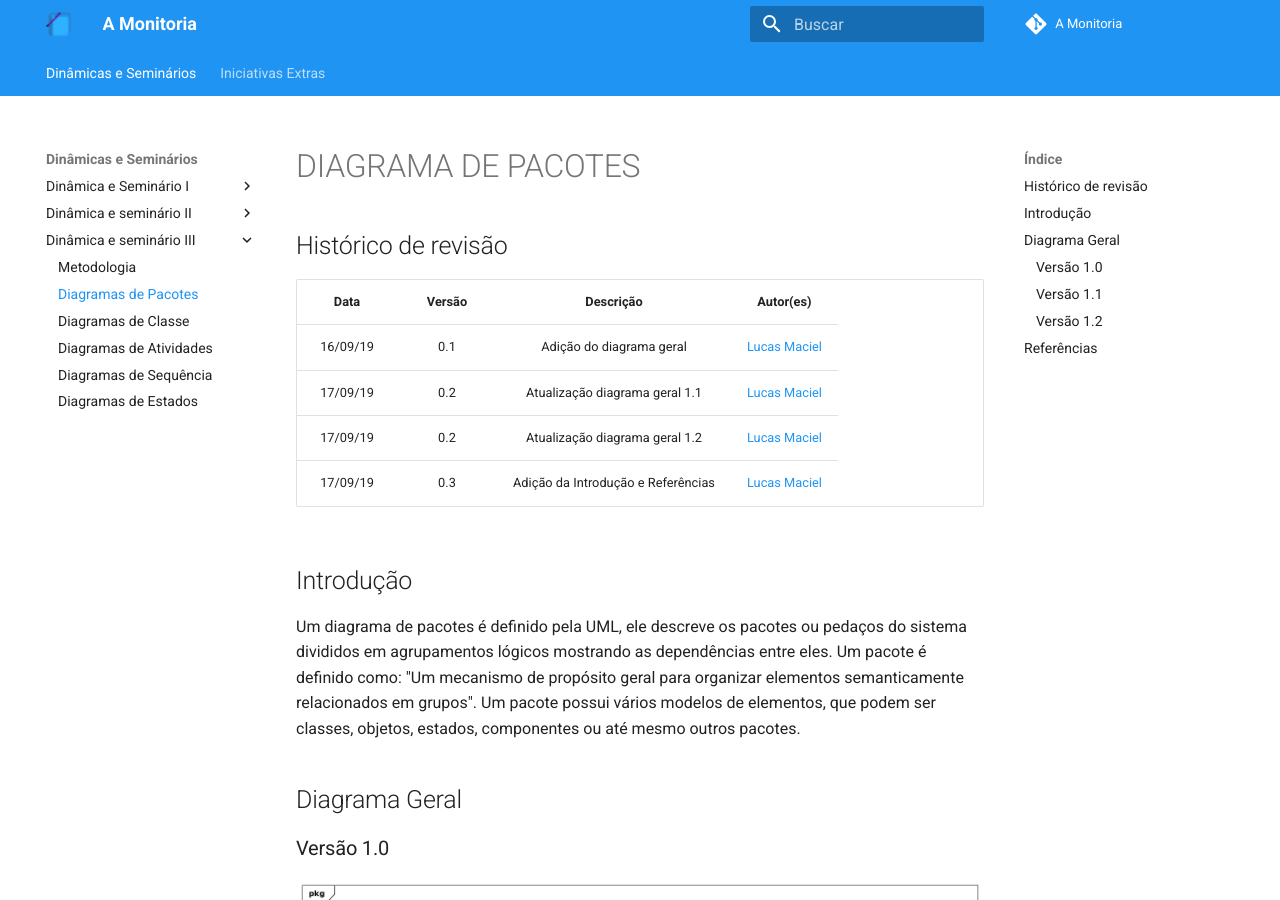
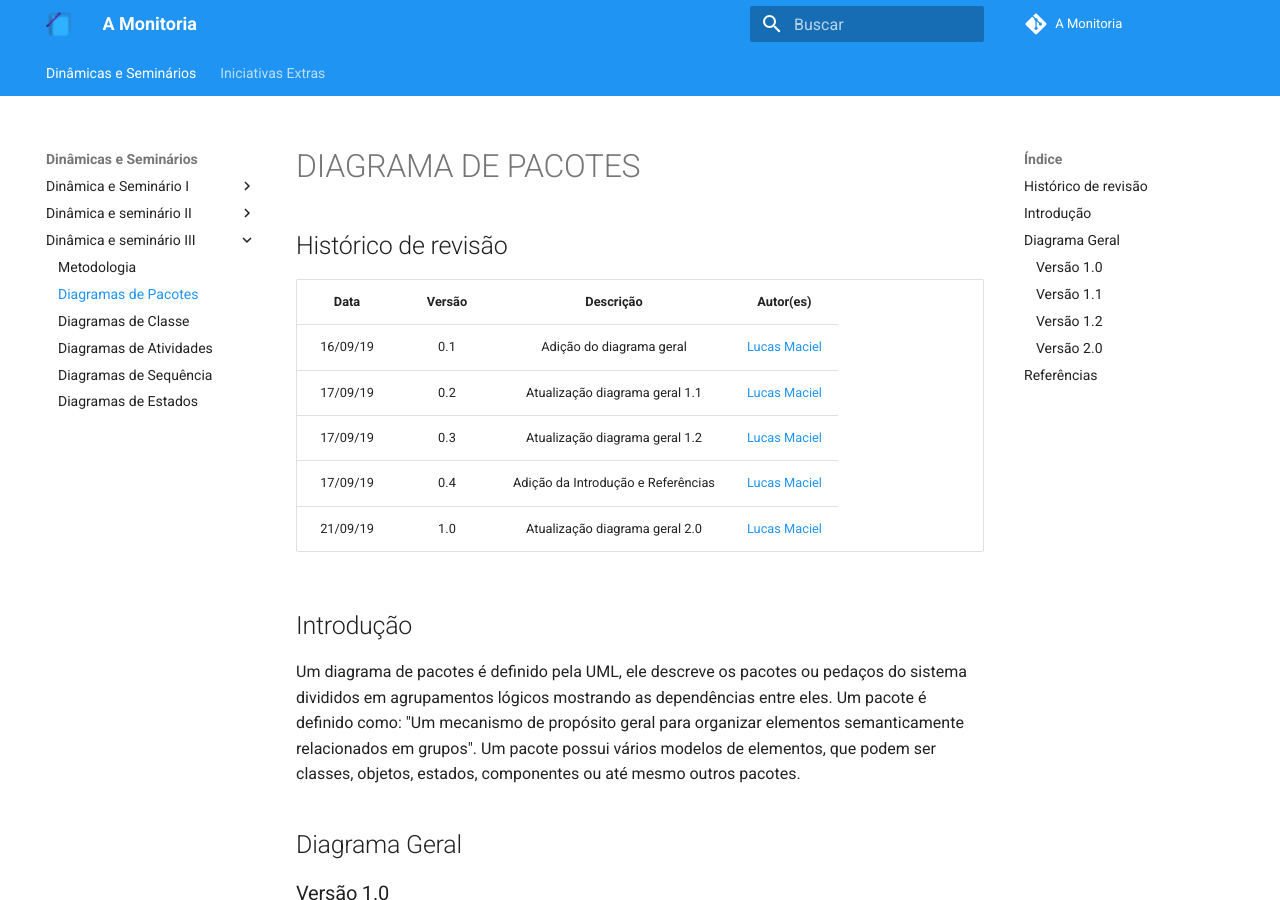
Before and after one commit to 2019-2-arquitetura-desenho/wiki, an MkDocs documentation site: the page built from docs/dinamica_seminario_III/diagrama_pacotes.md, in a window 1280 px wide and 900 px high. Built offline with MkDocs 1.6.1 and Material for MkDocs 9.7.7, drawn with Linux system fonts in a browser that asks for light colours; comment, search, counter and statistics services are not loaded; old or Windows-style settings are respelled for this version of MkDocs.

Commit message:
att package diagram 2.0

```diff
--- a/docs/dinamica_seminario_III/diagrama_pacotes.md
+++ b/docs/dinamica_seminario_III/diagrama_pacotes.md
@@ -6,8 +6,9 @@
 |:----:|:------:|:---------:|:--------:|
 | 16/09/19 | 0.1 | Adição do diagrama geral | [Lucas Maciel](https://github.com/Ridersk) |
 | 17/09/19 | 0.2 | Atualização diagrama geral 1.1 | [Lucas Maciel](https://github.com/Ridersk) |
-| 17/09/19 | 0.2 | Atualização diagrama geral 1.2 | [Lucas Maciel](https://github.com/Ridersk) |
-| 17/09/19 | 0.3 | Adição da Introdução e Referências | [Lucas Maciel](https://github.com/Ridersk) |
+| 17/09/19 | 0.3 | Atualização diagrama geral 1.2 | [Lucas Maciel](https://github.com/Ridersk) |
+| 17/09/19 | 0.4 | Adição da Introdução e Referências | [Lucas Maciel](https://github.com/Ridersk) |
+| 21/09/19 | 1.0 | Atualização diagrama geral 2.0 | [Lucas Maciel](https://github.com/Ridersk) |
 
 ## Introdução
 
@@ -29,6 +30,10 @@
 
 ![Diagrama de Geral - v1.2](./assets/img/diagrama_geral_pacotes_v1_2.png)
 
+### Versão 2.0
+
+![Diagrama de Geral - v2.0](./assets/img/diagrama_geral_pacotes_v2.png)
+
 ## Referências
 
 [^1]: https://www.uml-diagrams.org/package-diagrams-overview.html
```
Also changed, not shown: docs/dinamica_seminario_III/assets/img/diagrama_geral_pacotes_v2.png (added).
